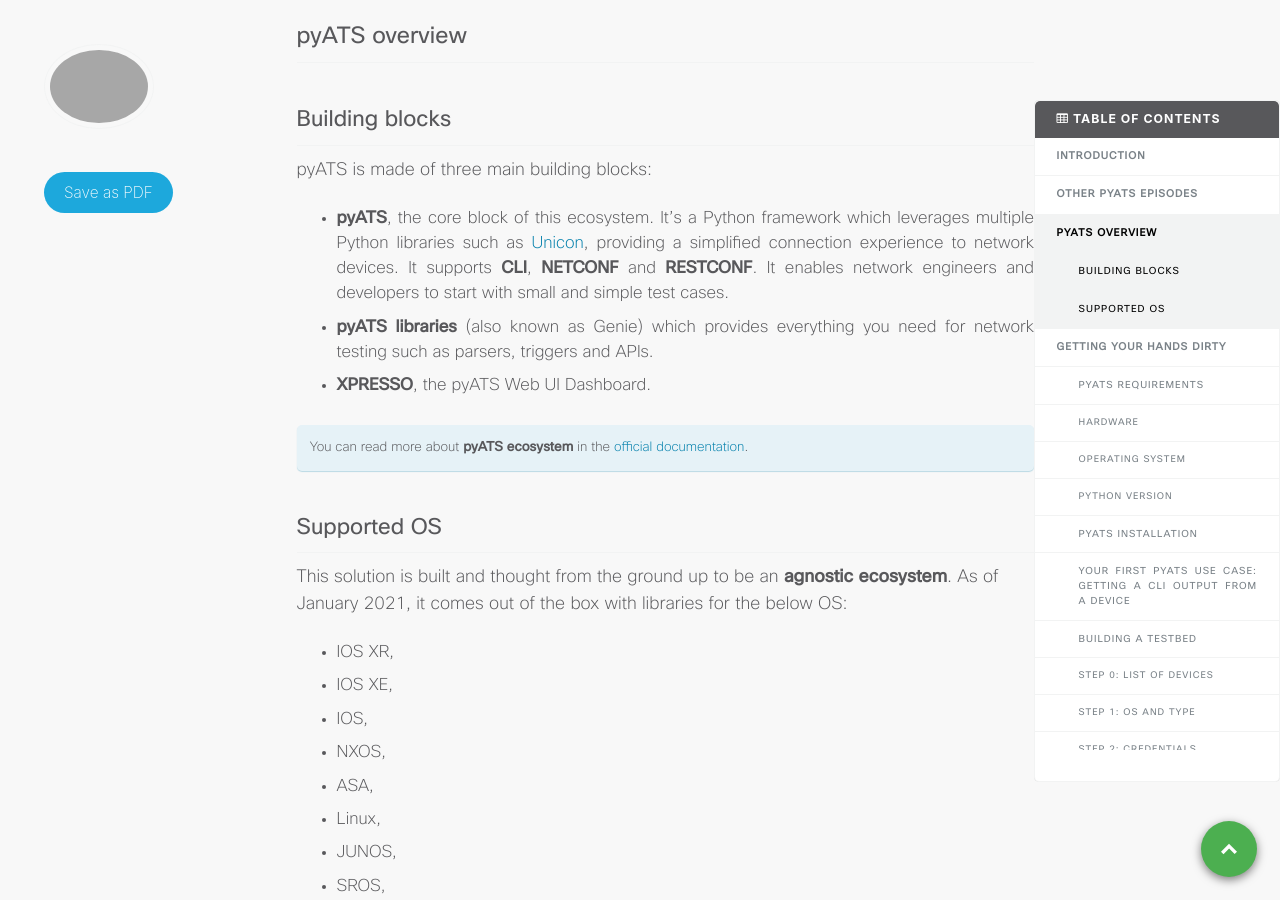
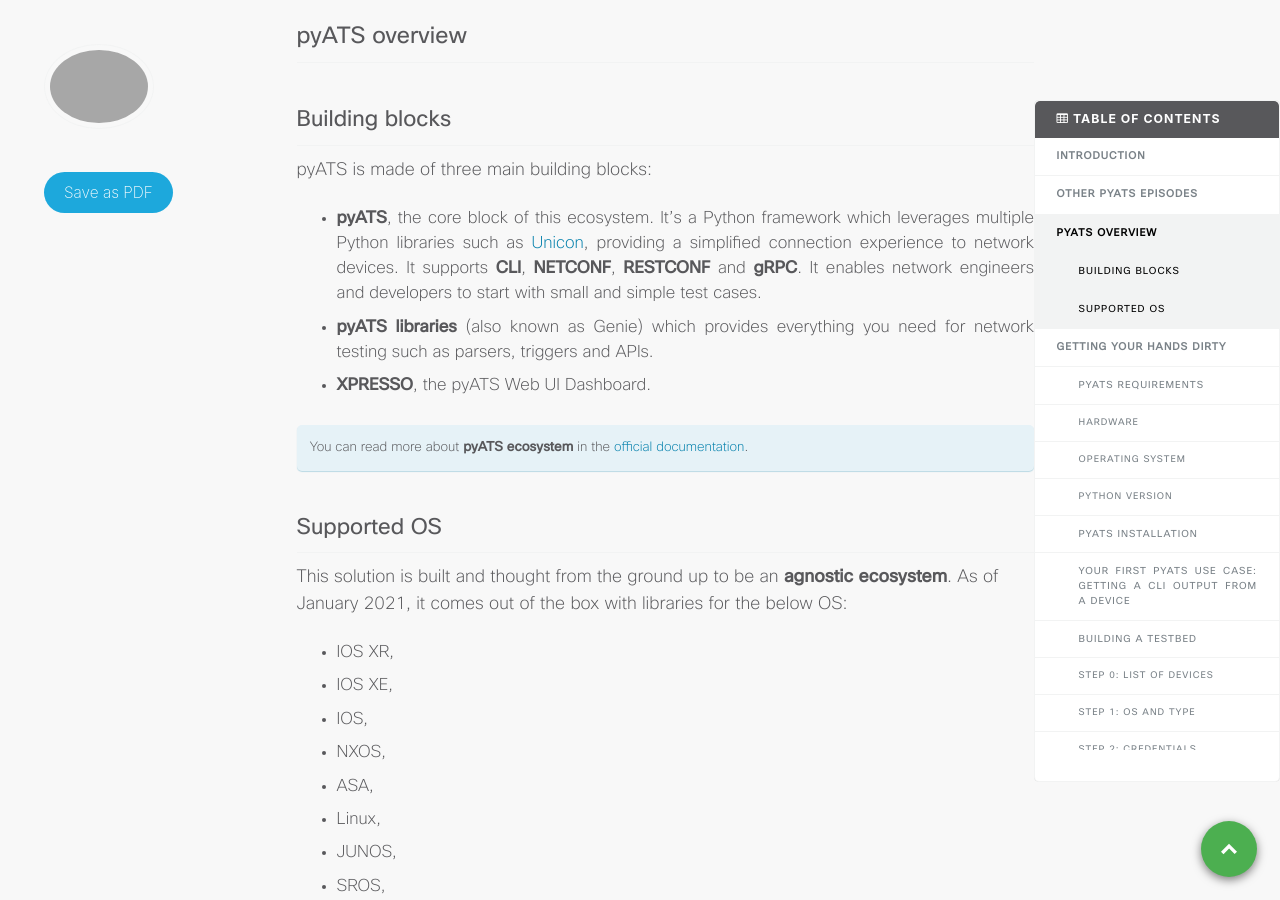
Before and after one commit to xrdocs/programmability, a Jekyll site: the page built from _tutorials/pyats-series-install-and-use-pyats.md, in a window 1280 px wide and 900 px high, scrolled down 1291 px. Built offline with Jekyll 4.4.1, drawn with Linux system fonts in a browser that asks for light colours; comment, search, counter and statistics services are not loaded.

Commit message:
minor fix

```diff
--- a/_tutorials/pyats-series-install-and-use-pyats.md
+++ b/_tutorials/pyats-series-install-and-use-pyats.md
@@ -125,7 +125,7 @@ You've missed an episode? You would like to read more? Below the list of publish
 ## Building blocks
 
 pyATS is made of three main building blocks:
-- **pyATS**, the core block of this ecosystem. It’s a Python framework which leverages multiple Python libraries such as [Unicon](https://pypi.org/project/unicon/), providing a simplified connection experience to network devices. It supports **CLI**, **NETCONF** and **RESTCONF**. It enables network engineers and developers to start with small and simple test cases.
+- **pyATS**, the core block of this ecosystem. It’s a Python framework which leverages multiple Python libraries such as [Unicon](https://pypi.org/project/unicon/), providing a simplified connection experience to network devices. It supports **CLI**, **NETCONF**, **RESTCONF** and **gRPC**. It enables network engineers and developers to start with small and simple test cases.
 - **pyATS libraries** (also known as Genie) which provides everything you need for network testing such as parsers, triggers and APIs.
 - **XPRESSO**, the pyATS Web UI Dashboard.
 
```
